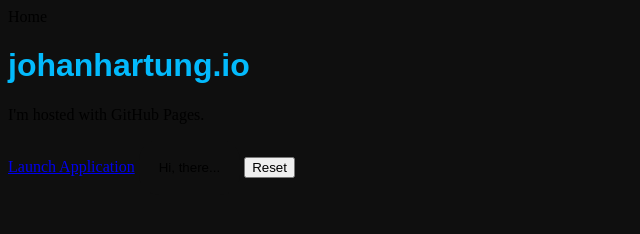
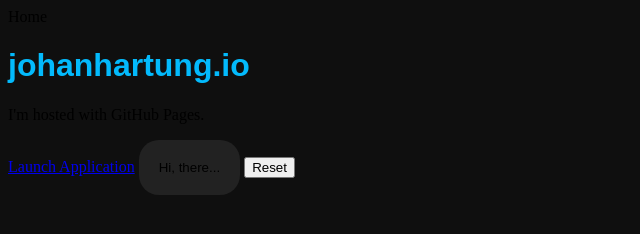
Before and after one commit to JohanHartung/JohanHartung.github.io, a plain HTML site: page index.html in a window 1280 px wide. Shown: the whole page, without its empty margins (0-640 px from the left). Drawn offline with Linux system fonts and the light colour scheme; a web font is replaced by a local one.

Commit message:
Update index.html

```diff
--- a/index.html
+++ b/index.html
@@ -7,7 +7,7 @@
         button{
             position: relative;
             border: none    ;
-            background-color: #0f0f0f;
+            background-color: #222222;
             transition: .4s ease-in;
             z-index: 1;
             padding: 20px;
```
